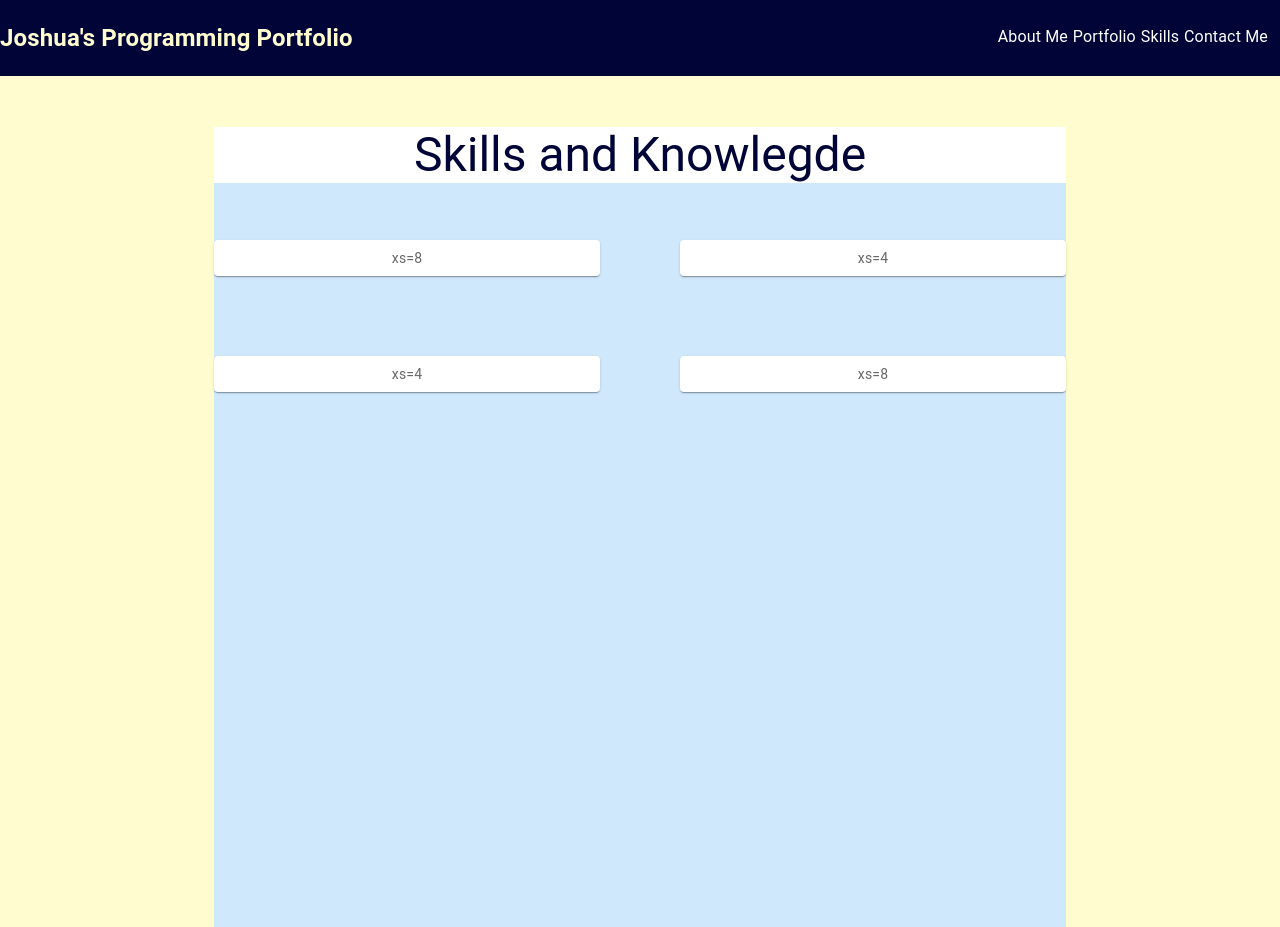
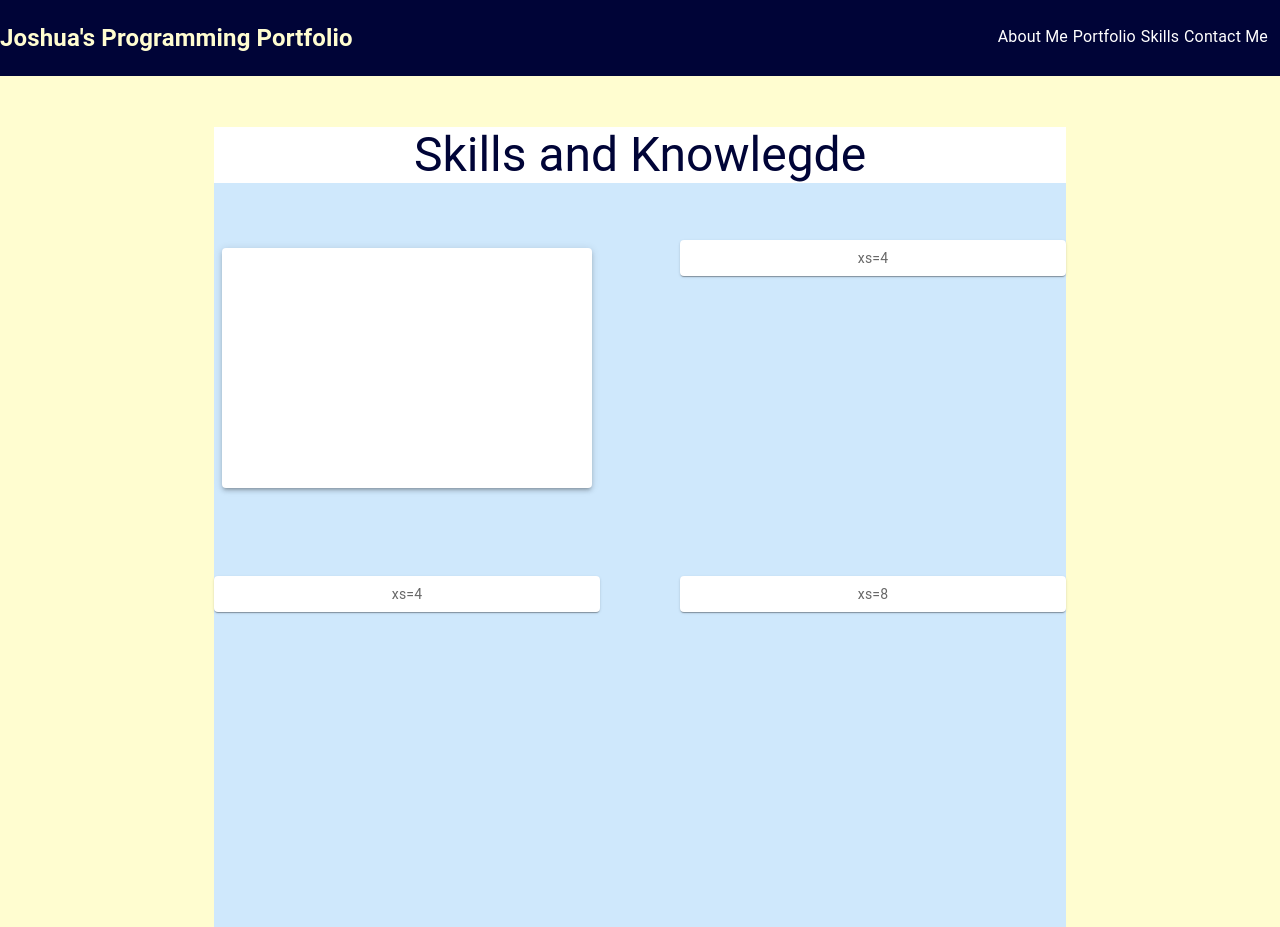
Before and after one commit to CoderJ01/material-ui-programming-portfolio, a React (Create React App) app: page /skills in a window 1280 px wide. Built offline with nearby package versions, Linux system fonts and the light colour scheme.

Commit message:
use Paper in Skills page

```diff
--- a/src/pages/Skills/Skills.page.jsx
+++ b/src/pages/Skills/Skills.page.jsx
@@ -25,7 +25,20 @@ const Skills = () => {
                 <Box sx={{ flexGrow: 1 }}>
                     <Grid container spacing={10} sx={{ marginTop: '10px' }}>
                         <Grid xs={6}>
-                            <Item>xs=8</Item>
+                            <Box
+                            sx={{
+                                display: 'flex',
+                                flexWrap: 'wrap',
+                                '& > :not(style)': {
+                                m: 1,
+                                width: '100%',
+                                height: 240,
+                                backgroundColor: 'white'
+                                },
+                            }}
+                            >
+                                <Paper elevation={3} />
+                            </Box>
                         </Grid>
                         <Grid xs={6}>
                             <Item>xs=4</Item>
```
